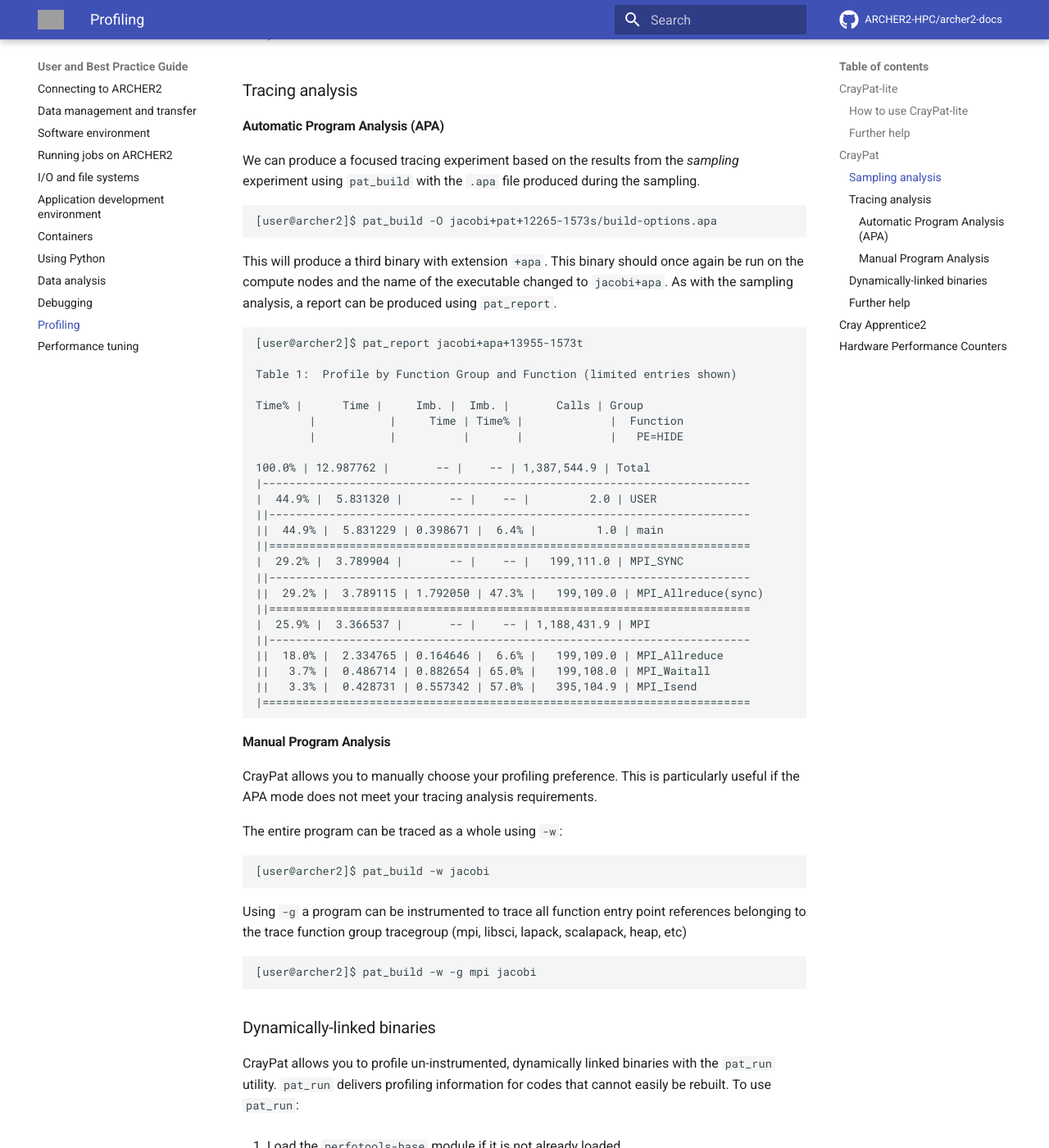
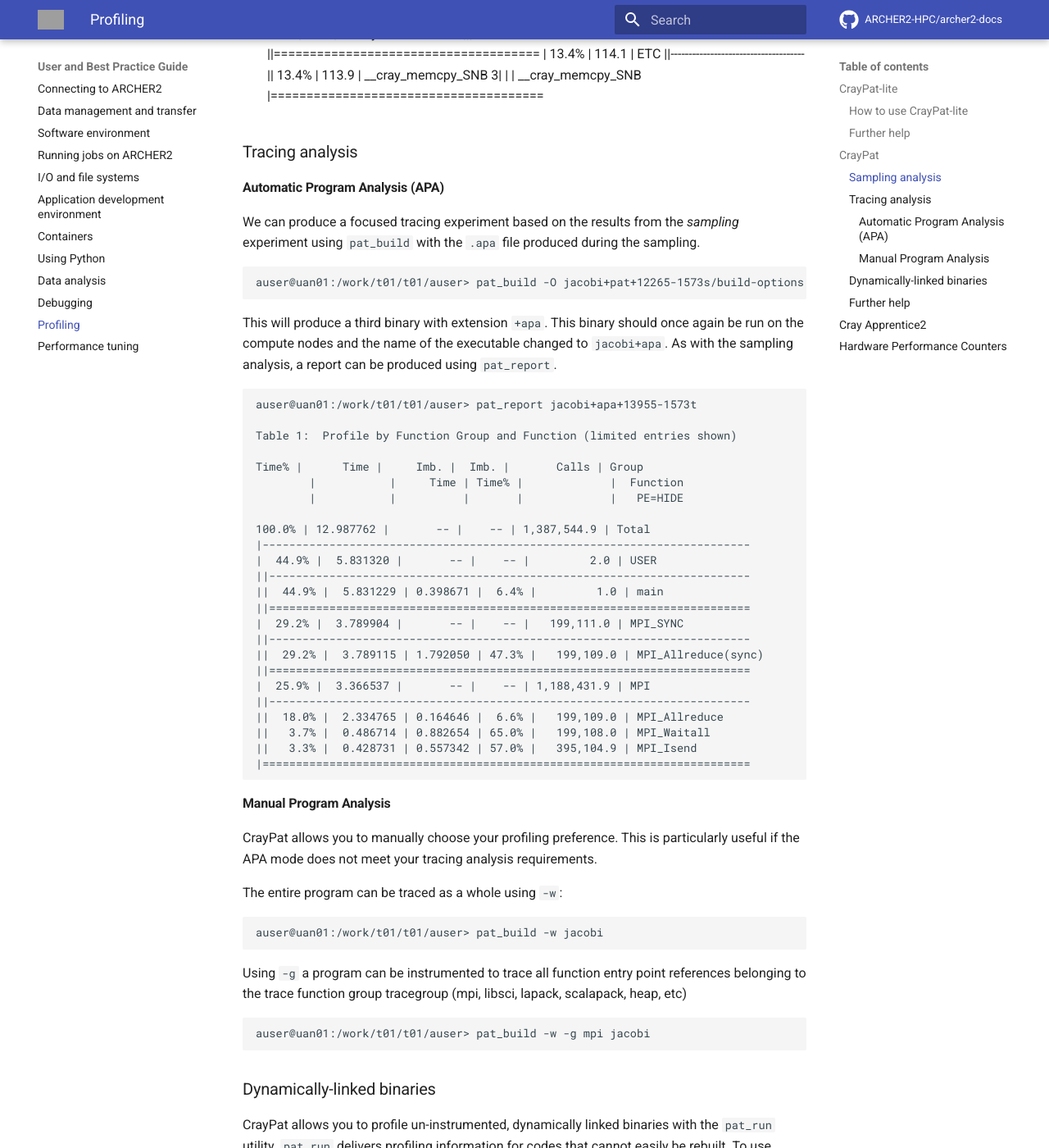
Before and after one commit to aturner-epcc/docs-test2, an MkDocs documentation site: the page built from docs/user-guide/profile.md, in a window 1280 px wide and 1400 px high, scrolled down 3883 px. Shown: the whole window at 82% size. Built offline with MkDocs 1.6.1 and Material for MkDocs 9.7.7, drawn with Linux system fonts in a browser that asks for light colours; comment, search, counter and statistics services are not loaded; some of the changed text lies outside the part shown; grey boxes are pictures that could not be loaded.

Commit message:
Updates profile section

````diff
--- a/docs/user-guide/profile.md
+++ b/docs/user-guide/profile.md
@@ -72,8 +72,7 @@
 
 ### Further help
 
-  - [CrayPat-lite User
-    Guide](https://pubs.cray.com/bundle/Cray_Performance_Measurement_and_Analysis_Tools_Installation_Guide_632_S-2474/page/Use_CrayPat_CrayPat-lite_Apprentice2_or_Reveal.html)
+  - [CrayPat-lite User Guide](https://pubs.cray.com/bundle/Cray_Performance_Measurement_and_Analysis_Tools_Installation_Guide_632_S-2474/page/Use_CrayPat_CrayPat-lite_Apprentice2_or_Reveal.html)
 
 ## CrayPat
 
@@ -96,11 +95,11 @@
 
 1.  Ensure the `perftools-base` module is loaded
 
-    module load perftools-base
+    `module load perftools-base`
 
 2.  Load `perftools` module
 
-    module load perftools
+    `module load perftools`
 
 3.  Compile your code in the standard way always using the Cray compiler
     wrappers (ftn, cc and CC). Object files need to be made available to
@@ -108,14 +107,16 @@
     or tracing, this means that compile and link stage should be
     separated by using the `-c` compile flag.
 
-    [user@archer2]$ cc -h std=c99 -c jacobi.c
-    [user@archer2]$ cc jacobi.o -o jacobi
+    ```
+    auser@uan01:/work/t01/t01/auser> cc -h std=c99 -c jacobi.c
+    auser@uan01:/work/t01/t01/auser> cc jacobi.o -o jacobi
+    ```
 
 4.  Instrument your application To instrument then the binary, run the
     `pat_build` command. This will generate a new binary with `+pat`
     appended to the end (e.g. `jacobi+pat`)
 
-    [user@archer2]$ pat_build jacobi
+    `auser@uan01:/work/t01/t01/auser> pat_build jacobi`
 
 5.  Run the new executable with `+pat` appended as you would with the
     regular executable. This will generate performance data files with
@@ -176,7 +177,7 @@
     tracing
     experiments.
 
-    [user@archer2]$ pat_report -O ca+src,load_balance  jacobi+pat+12265-1573s
+    auser@uan01:/work/t01/t01/auser> pat_report -O ca+src,load_balance  jacobi+pat+12265-1573s
 
     Table 1:  Profile by Function and Callers, with Line Numbers (limited entries shown)
 
@@ -218,17 +219,16 @@
 
 We can produce a focused tracing experiment based on the results from
 the *sampling* experiment using `pat_build` with the `.apa` file
-produced during the
-    sampling.
+produced during the sampling.
 
-    [user@archer2]$ pat_build -O jacobi+pat+12265-1573s/build-options.apa
+    auser@uan01:/work/t01/t01/auser> pat_build -O jacobi+pat+12265-1573s/build-options.apa
 
 This will produce a third binary with extension `+apa`. This binary
 should once again be run on the compute nodes and the name of the
 executable changed to `jacobi+apa`. As with the sampling analysis, a
 report can be produced using `pat_report`.
 
-    [user@archer2]$ pat_report jacobi+apa+13955-1573t
+    auser@uan01:/work/t01/t01/auser> pat_report jacobi+apa+13955-1573t
 
     Table 1:  Profile by Function Group and Function (limited entries shown)
 
@@ -261,13 +261,13 @@
 
 The entire program can be traced as a whole using `-w`:
 
-    [user@archer2]$ pat_build -w jacobi
+    auser@uan01:/work/t01/t01/auser> pat_build -w jacobi
 
 Using `-g` a program can be instrumented to trace all function entry
 point references belonging to the trace function group tracegroup (mpi,
 libsci, lapack, scalapack, heap, etc)
 
-    [user@archer2]$ pat_build -w -g mpi jacobi
+    auser@uan01:/work/t01/t01/auser> pat_build -w -g mpi jacobi
 
 ### Dynamically-linked binaries
 
@@ -277,30 +277,25 @@
 
 1.  Load the `perfotools-base` module if it is not already loaded
 
-    module load perftools-base
+    `module load perftools-base`
 
 2.  Run your application normally including the `pat_run` command rigth
     after your `srun`
     options
 
-    srun [srun-options] pat_run [pat_run-options] program [program-options]
+    `srun [srun-options] pat_run [pat_run-options] program [program-options]`
 
 3.  Use `pat_report` to examine any data collected during the execution
     of your application.
 
-    [user@archer2]$ pat_report jacobi+pat+12265-1573s
+    `auser@uan01:/work/t01/t01/auser> pat_report jacobi+pat+12265-1573s`
 
 Some useful `pat_run` options are:
 
-  - `-w`
-    Collect data by tracing.
-
-  - `-g`
-    Trace functions belonging to group names. See the -g option in
+  - `-w`  Collect data by tracing.
+  - `-g`  Trace functions belonging to group names. See the -g option in
     pat\_build(1) for a list of valid tracegroup values.
-
-  - `-r`
-    Generate a text report upon successful execution.
+  - `-r`  Generate a text report upon successful execution.
 
 ### Further help
 
@@ -341,10 +336,9 @@
 then open the Cray Apprentice2 data (`.ap2`) generated during the
 instrumentation phase
 
-    [user@archer2]$ app2 jacobi+pat+12265-1573s/datafile.ap2
+    auser@uan01:/work/t01/t01/auser> app2 jacobi+pat+12265-1573s/datafile.ap2
 
 ## Hardware Performance Counters
 
-
 !!!note
    Information on hardware counters will be added soon.
````
